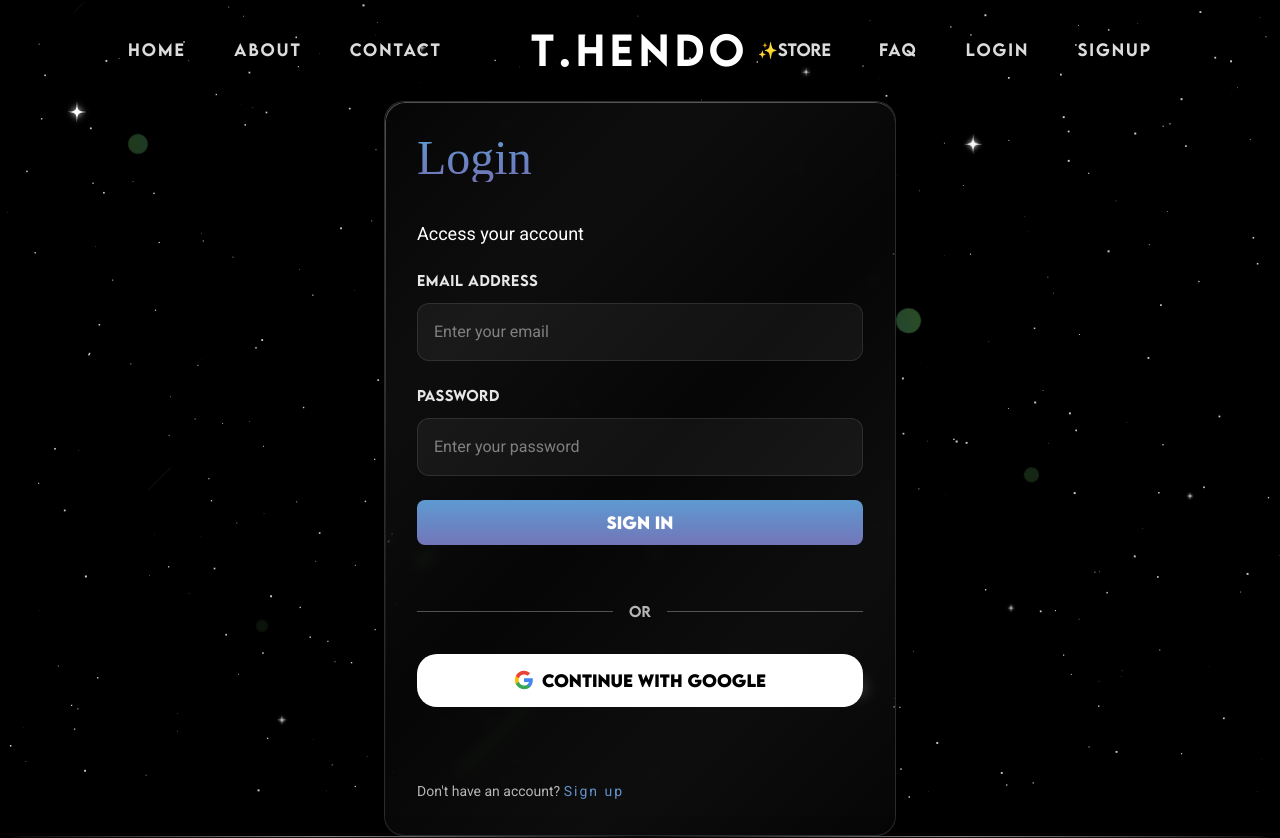
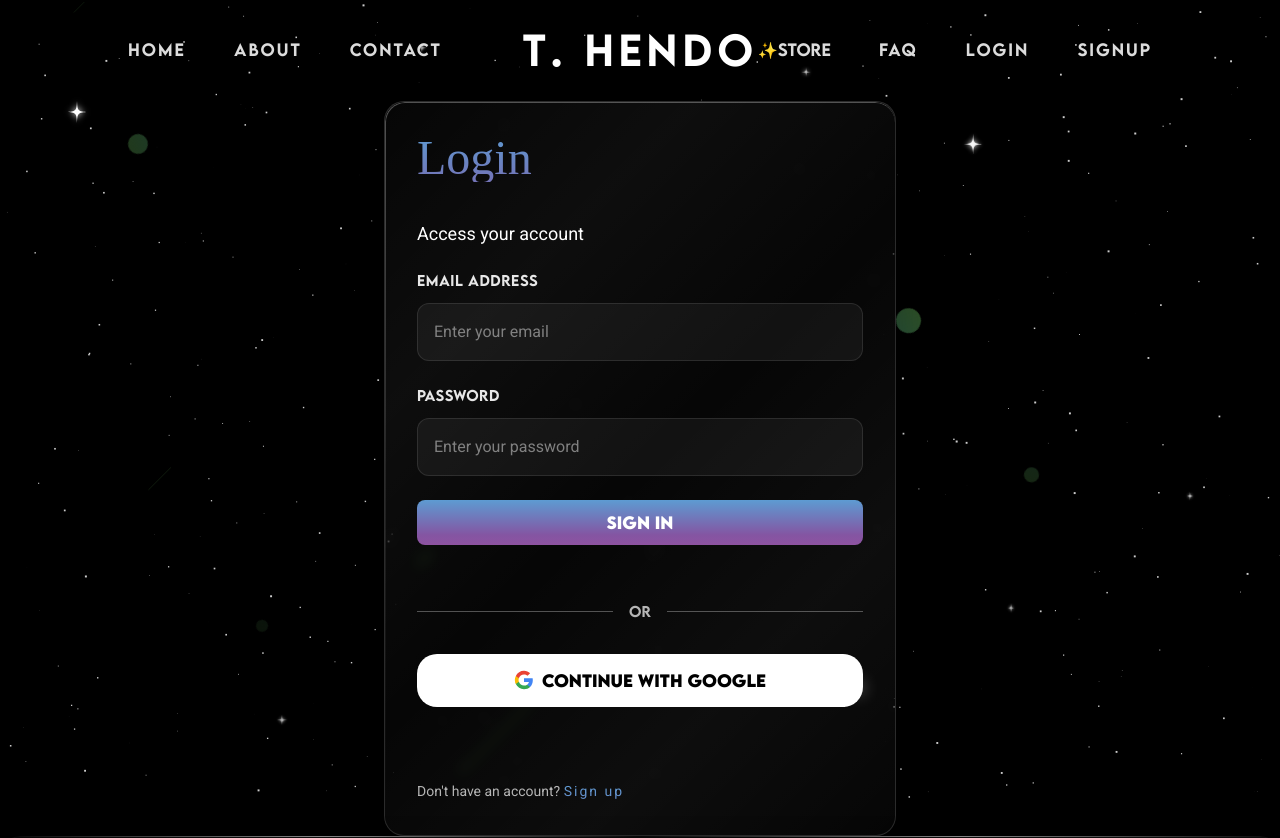
Before and after one commit to NikoDola/hendo, a Next.js app: page /login in a window 1280 px wide. Shown: the top 838 px of the page. Built offline with nearby package versions, Linux system fonts and the light colour scheme; no server answers.

Commit message:
color changing?

```diff
--- a/src/app/globals.css
+++ b/src/app/globals.css
@@ -178,17 +178,20 @@ form {
 
 button {
   position: relative;
+  /* Button-scale gradient: see themeFlowYButton in theme-cycle.css. Stops are
+     the 698px theme stops scaled by 288/698 so a button always shows the same
+     hues as the big theme elements at the same moment. */
   background-image: repeating-linear-gradient(
     180deg,
     #6bbf5f 0px,
-    #45c7f0 120px,
-    #8455a2 259px,
-    #ba499b 394px,
-    #ef3835 500px,
-    #f26831 612px,
-    #6bbf5f 698px
+    #45c7f0 50px,
+    #8455a2 107px,
+    #ba499b 163px,
+    #ef3835 206px,
+    #f26831 253px,
+    #6bbf5f 288px
   );
-  background-size: 100% 698px;
+  background-size: 100% 288px;
   background-repeat: repeat;
   border: none;
   border-radius: 0.5rem;
@@ -197,7 +200,7 @@ button {
   font-weight: 600;
   cursor: pointer;
   transition: background-color 0.3s ease, color 0.3s ease;
-  animation: themeFlowY 16s ease-in-out infinite;
+  animation: themeFlowYButton 16s ease-in-out infinite;
   font-size: 1rem;
   display: flex;
   align-items: center;
--- a/src/app/layout.tsx
+++ b/src/app/layout.tsx
@@ -6,6 +6,7 @@ import ConditionalNavbar from "@/components/client/ConditionalNavbar";
 import ConditionalFooter from "@/components/client/ConditionalFooter";
 import BackgroundEffects from "@/components/client/BackgroundEffects";
 import ReloadDiagnostics from "@/components/client/ReloadDiagnostics";
+import ThemeClockSync from "@/components/client/ThemeClockSync";
 import { UserAuthProvider } from "@/context/UserAuthContext";
 import { CartProvider } from "@/context/CartContext";
 import { Roboto } from "next/font/google";
@@ -40,6 +41,7 @@ export default function RootLayout({ children }: { children: React.ReactNode })
     <html lang="en">
       <body style={{ backgroundColor: "black" }} className={`${lemonMilk.variable} antialiased relative`}>
         <ReloadDiagnostics />
+        <ThemeClockSync />
         <BackgroundEffects />
         <MouseProvider>
           <UserAuthProvider>
--- a/src/app/theme-cycle.css
+++ b/src/app/theme-cycle.css
@@ -29,6 +29,37 @@
 
   100% {
     background-position: 0 -698px;
+  }
+}
+
+/* Button-scale variant of the theme flow. Buttons are ~48px tall, so against
+   the 698px theme gradient a resting button clips a near-solid slice. This
+   variant packs the same palette into a 288px period with 48px bands: a 48px
+   window always spans a full two-color blend at every rest position. The step
+   (-72px) must stay period/4 so the loop wraps with no seam. */
+@keyframes themeFlowYButton {
+  0%,
+  18.75% {
+    background-position: 0 0;
+  }
+
+  25%,
+  43.75% {
+    background-position: 0 -72px;
+  }
+
+  50%,
+  68.75% {
+    background-position: 0 -144px;
+  }
+
+  75%,
+  93.75% {
+    background-position: 0 -216px;
+  }
+
+  100% {
+    background-position: 0 -288px;
   }
 }
 
@@ -144,12 +175,10 @@
   content: none;
 }
 
-@media (prefers-reduced-motion: reduce) {
-  .theme-text,
-  .theme-gradient-text,
-  .theme-fill,
-  .theme-gradient-fill,
-  .theme-gradient-border {
-    animation: none !important;
-  }
-}
+/* Intentionally no prefers-reduced-motion freeze for the theme flow: it is a
+   slow color crossfade, not spatial motion, and freezing only the surfaces
+   that had a reduced-motion rule (while buttons, headings and rings kept
+   cycling) left the UI showing mismatched colors — e.g. a green headline next
+   to a purple button. All theme gradients run everywhere on one clock (see
+   ThemeClockSync.tsx); transforms and hover scaling still respect the
+   reduced-motion setting in their own rules. */
--- a/src/components/client/Logo.jsx
+++ b/src/components/client/Logo.jsx
@@ -46,6 +46,8 @@ export default function Logo({size = "30px"}) {
     <div ref={wrapperRef} className="logoWrapper">
       <span style={{fontSize: size}} className="letter">T</span>
       <span style={{fontSize: size}} className="letter">.</span>
+      {/* brand is "T. HENDO" with a space; plain span so hover skips it */}
+      <span style={{fontSize: size}} aria-hidden="true">&nbsp;</span>
       <span style={{fontSize: size}} className="letter">H</span>
       <span style={{fontSize: size}} className="letter">E</span>
       <span style={{fontSize: size}} className="letter">N</span>
--- /dev/null
+++ b/src/components/client/ThemeClockSync.tsx
@@ -0,0 +1,27 @@
+'use client';
+
+import { useEffect } from 'react';
+
+// CSS animations start their clock when their element mounts, so theme
+// gradients on late-mounted elements (lazy sections, fetched music cards,
+// route changes, hot reloads) drift out of phase with the rest of the page.
+// This pins every themeFlowY* animation to the document's time origin so all
+// theme surfaces show the same colors at the same moment. It only aligns
+// clocks — no colors are written from JS (see theme-cycle.css).
+export default function ThemeClockSync() {
+  useEffect(() => {
+    const sync = () => {
+      for (const animation of document.getAnimations()) {
+        const name = (animation as CSSAnimation).animationName;
+        if (name?.startsWith('themeFlowY') && animation.startTime !== 0) {
+          animation.startTime = 0;
+        }
+      }
+    };
+    sync();
+    const interval = setInterval(sync, 1000);
+    return () => clearInterval(interval);
+  }, []);
+
+  return null;
+}
```
Also changed, not shown: src/components/MusicCard.css (+18 -16 lines), src/components/MusicListCard.css (+10 -8 lines), src/components/client/Hero.css (+4 -5 lines).
